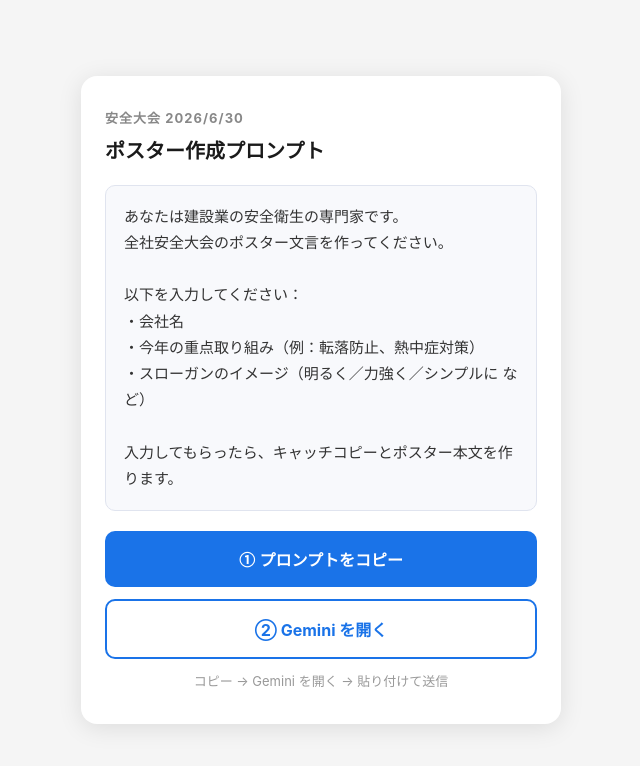
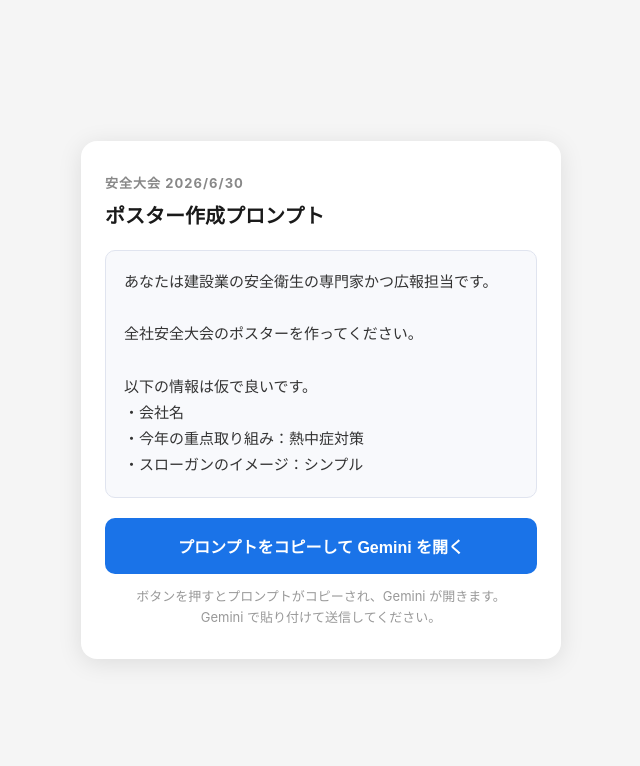
Before and after one commit to tatelog/prompt-pages, a plain HTML site: page index.html in a window 1280 px wide. Shown: the whole page, without its empty margins (319-959 px from the left). Drawn offline with Linux system fonts and the light colour scheme.

Commit message:
プロンプトを安全大会ポスター作成版に更新、ボタンをコピー＋Gemini起動の1つに統合

```diff
--- a/index.html
+++ b/index.html
@@ -60,27 +60,21 @@
     cursor: pointer;
     border: none;
     text-decoration: none;
-    margin-bottom: 12px;
     transition: opacity 0.15s;
   }
   .btn:active { opacity: 0.7; }
-  .btn-copy {
+  .btn-go {
     background: #1a73e8;
     color: white;
   }
-  .btn-copy.copied {
+  .btn-go.copied {
     background: #34a853;
-  }
-  .btn-gemini {
-    background: white;
-    color: #1a73e8;
-    border: 2px solid #1a73e8;
   }
   .note {
     font-size: 13px;
     color: #999;
     text-align: center;
-    margin-top: 8px;
+    margin-top: 12px;
     line-height: 1.6;
   }
 </style>
@@ -89,47 +83,43 @@
 <div class="card">
   <div class="label">安全大会 2026/6/30</div>
   <div class="title">ポスター作成プロンプト</div>
-  <div class="prompt-box" id="prompt">あなたは建設業の安全衛生の専門家です。
-全社安全大会のポスター文言を作ってください。
+  <div class="prompt-box" id="prompt">あなたは建設業の安全衛生の専門家かつ広報担当です。
 
-以下を入力してください：
+全社安全大会のポスターを作ってください。
+
+以下の情報は仮で良いです。
 ・会社名
-・今年の重点取り組み（例：転落防止、熱中症対策）
-・スローガンのイメージ（明るく／力強く／シンプルに など）
+・今年の重点取り組み：熱中症対策
+・スローガンのイメージ：シンプル</div>
 
-入力してもらったら、キャッチコピーとポスター本文を作ります。</div>
-
-  <button class="btn btn-copy" id="copyBtn" onclick="doCopy()">① プロンプトをコピー</button>
-  <a class="btn btn-gemini" href="https://gemini.google.com">② Gemini を開く</a>
-  <div class="note">コピー → Gemini を開く → 貼り付けて送信</div>
+  <button class="btn btn-go" id="goBtn" onclick="goGemini()">プロンプトをコピーして Gemini を開く</button>
+  <div class="note">ボタンを押すとプロンプトがコピーされ、Gemini が開きます。<br>Gemini で貼り付けて送信してください。</div>
 </div>
 
 <script>
-function doCopy() {
-  const text = document.getElementById('prompt').innerText;
-  const btn = document.getElementById('copyBtn');
-  navigator.clipboard.writeText(text).then(() => {
-    btn.textContent = '① コピーしました ✓';
-    btn.classList.add('copied');
-    setTimeout(() => {
-      btn.textContent = '① プロンプトをコピー';
-      btn.classList.remove('copied');
-    }, 3000);
-  }).catch(() => {
+function copyText(text) {
+  if (navigator.clipboard && navigator.clipboard.writeText) {
+    navigator.clipboard.writeText(text).catch(fallbackCopy.bind(null, text));
+  } else {
+    fallbackCopy(text);
+  }
+}
+function fallbackCopy(text) {
   const ta = document.createElement('textarea');
   ta.value = text;
   ta.style.cssText = 'position:fixed;top:0;left:0;opacity:0;';
   document.body.appendChild(ta);
   ta.focus(); ta.select();
-    document.execCommand('copy');
+  try { document.execCommand('copy'); } catch (e) {}
   document.body.removeChild(ta);
-    btn.textContent = '① コピーしました ✓';
+}
+function goGemini() {
+  const text = document.getElementById('prompt').innerText;
+  const btn = document.getElementById('goBtn');
+  copyText(text);
+  btn.textContent = 'コピーしました ✓ Gemini を開きます';
   btn.classList.add('copied');
-    setTimeout(() => {
-      btn.textContent = '① プロンプトをコピー';
-      btn.classList.remove('copied');
-    }, 3000);
-  });
+  window.open('https://gemini.google.com/app', '_blank');
 }
 </script>
 </body>
```
Lines whose indentation alone changed are shown as unchanged.
